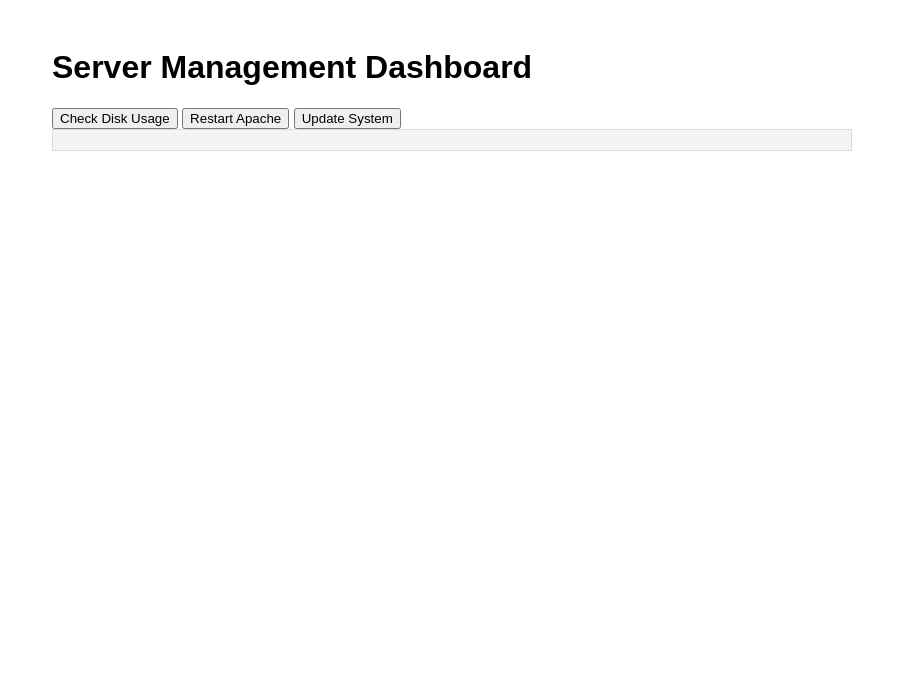
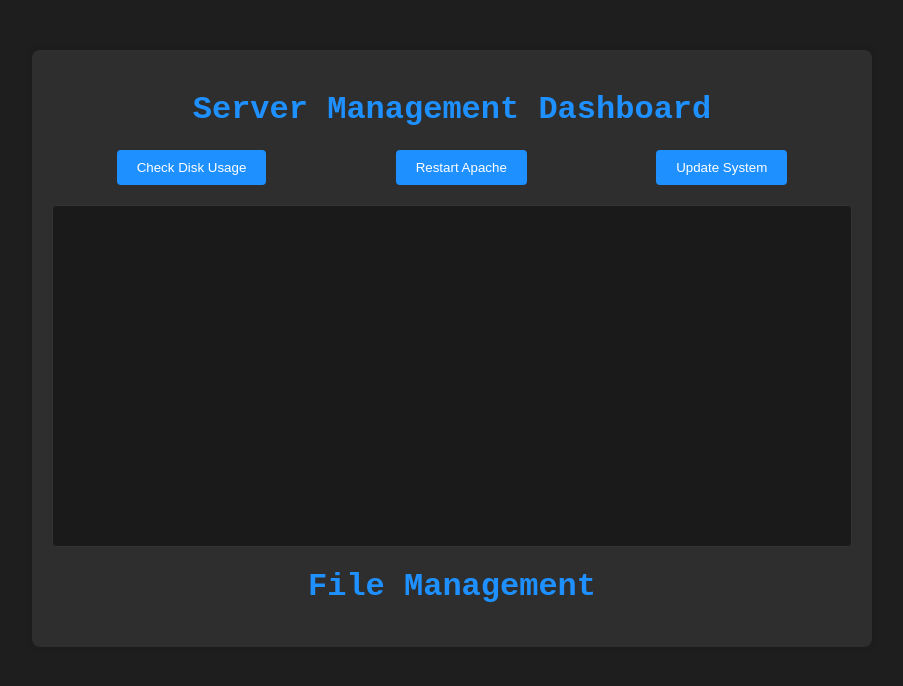
Before and after one commit to alvin-kiveu/KIVCtrl, a PHP site: page / in a window 1280 px wide. Shown: the top 686 px of the page, without its empty margins (188-1091 px from the left). Run offline with PHP 8.4, Linux system fonts and the light colour scheme; data that the repository does not hold is empty.

Commit message:
adding new data

```diff
--- a/index.php
+++ b/index.php
@@ -1,14 +1,116 @@
 <!DOCTYPE html>
 <html lang="en">
+
 <head>
   <meta charset="UTF-8">
   <title>Server Management Dashboard</title>
   <style>
-        body { font-family: Arial, sans-serif; }
-        .container { max-width: 800px; margin: auto; padding: 20px; }
-        .command-output { background-color: #f4f4f4; padding: 10px; border: 1px solid #ddd; }
+    body {
+      font-family: 'Courier New', Courier, monospace;
+      background-color: #1e1e1e;
+      color: #ffffff;
+      margin: 0;
+      padding: 0;
+    }
+
+    .container {
+      max-width: 800px;
+      margin: 50px auto;
+      padding: 20px;
+      background-color: #2e2e2e;
+      box-shadow: 0 0 10px rgba(0, 0, 0, 0.1);
+      border-radius: 8px;
+    }
+
+    h1 {
+      text-align: center;
+      color: #1e90ff;
+    }
+
+    form {
+      display: flex;
+      justify-content: space-around;
+      margin-bottom: 20px;
+    }
+
+    button {
+      padding: 10px 20px;
+      background-color: #1e90ff;
+      color: #ffffff;
+      border: none;
+      border-radius: 4px;
+      cursor: pointer;
+      transition: background-color 0.3s ease;
+    }
+
+    button:hover {
+      background-color: #1c80d6;
+    }
+
+    .command-output {
+      background-color: #1a1a1a;
+      padding: 20px;
+      border: 1px solid #333333;
+      border-radius: 4px;
+      white-space: pre-wrap;
+      /* Preserve whitespace and line breaks */
+      height: 300px;
+      /* Limit height for scrolling */
+      overflow-y: auto;
+      /* Enable vertical scrolling */
+      font-size: 14px;
+      line-height: 1.4;
+    }
+
+    .terminal-input {
+      display: flex;
+      align-items: center;
+      background-color: #333333;
+      padding: 5px;
+      border-radius: 4px;
+    }
+
+    .terminal-input input {
+      flex: 1;
+      padding: 8px;
+      background-color: transparent;
+      border: none;
+      color: #ffffff;
+      font-family: 'Courier New', Courier, monospace;
+      font-size: 14px;
+      outline: none;
+    }
+
+    .terminal-input button {
+      padding: 8px 15px;
+      margin-left: 10px;
+      background-color: #1e90ff;
+      color: #ffffff;
+      border: none;
+      border-radius: 4px;
+      cursor: pointer;
+      transition: background-color 0.3s ease;
+    }
+
+    .terminal-input button:hover {
+      background-color: #1c80d6;
+    }
+
+    .prompt {
+      color: #50fa7b;
+    }
+
+    .command {
+      color: #ffffff;
+    }
+
+    .output {
+      color: #bd93f9;
+    }
   </style>
-</head>
+
+  <head>
+
   <body>
     <div class="container">
       <h1>Server Management Dashboard</h1>
@@ -22,16 +124,16 @@
         if ($_SERVER['REQUEST_METHOD'] === 'POST') {
           $action = $_POST['action'] ?? '';
           $output = '';
-
+          $sudoPassword = 'clYntY2029CONT';
           switch ($action) {
             case 'disk_usage':
               $output = shell_exec('df -h 2>&1');
               break;
             case 'restart_service':
-                        $output = shell_exec('sudo systemctl restart apache2 2>&1');
+              $output = shell_exec("echo $sudoPassword | sudo -S systemctl restart apache2 2>&1");
               break;
             case 'update_system':
-                        $output = shell_exec('sudo apt-get update && sudo apt-get upgrade -y 2>&1');
+              $output = shell_exec("echo $sudoPassword | sudo -S apt-get update && echo $sudoPassword | sudo -S apt-get upgrade -y 2>&1");
               break;
             default:
               $output = 'Invalid action';
@@ -41,6 +143,26 @@
         }
         ?>
       </div>
+
+      <h1>File Management</h1>
+      <div class="file-cards">
+        <?php
+        // Scan /var/www/html directory for files
+        $htmlDirectory = '/var/www/html';
+        $files = scandir($htmlDirectory);
+
+        foreach ($files as $file) {
+          if ($file !== '.' && $file !== '..') {
+            // Display each file as a card
+            echo '<div class="file-card">';
+            echo '<h3>' . htmlspecialchars($file) . '</h3>';
+            echo '<p>Size: ' . filesize($htmlDirectory . '/' . $file) . ' bytes</p>';
+            echo '</div>';
+          }
+        }
+        ?>
+      </div>
     </div>
   </body>
+
 </html>
```
Also changed, not shown: README.md. Lines whose indentation alone changed are shown as unchanged.
